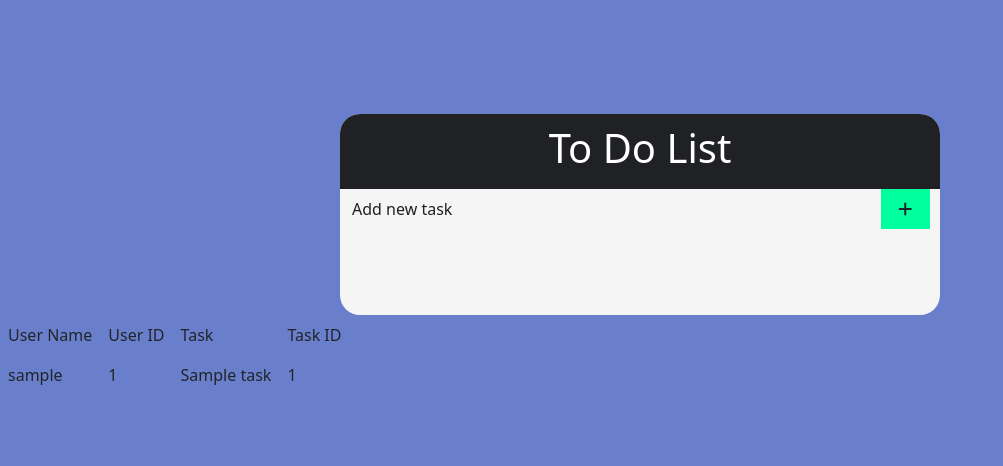
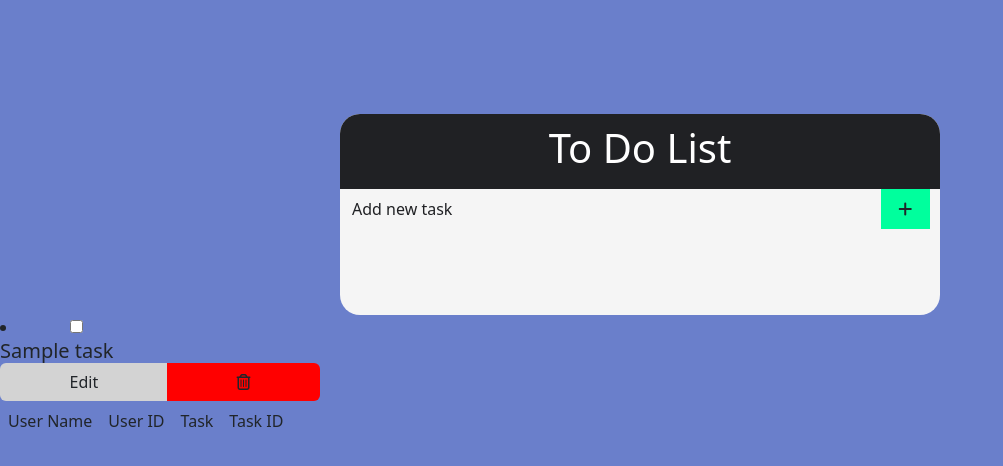
Before and after one commit to MalikTaylor/To-Do-WebApp, a PHP site: page / in a window 1280 px wide. Shown: the top 466 px of the page, without its empty margins (0-1003 px from the left). Run offline with PHP 8.4, Linux system fonts and the light colour scheme; tables that the repository leaves empty or names only in its code hold one stand-in row (values such as "Sample post"); data that the repository does not hold is empty; some libraries are stand-ins or nearby versions.

Commit message:
load tasks from DB into task list

```diff
--- a/index.php
+++ b/index.php
@@ -21,14 +21,25 @@
         </tr>';
 
         while($row = mysqli_fetch_array($response)){
-            echo '<tr><td align="left">' .
-            $row['user_name'] . '</td><td align="left">' .
-            $row['user_id'] . '</td><td align="left">' .
-            $row['task_name'] . '</td><td align="left">' .
-            $row['task_id'] . '</td><td align="left">';
-            echo '</tr>';
+            // echo '<tr><td align="left">' .
+            // $row['user_name'] . '</td><td align="left">' .
+            // $row['user_id'] . '</td><td align="left">' .
+            // $row['task_name'] . '</td><td align="left">' .
+            // $row['task_id'] . '</td><td align="left">';
+            // echo '</tr>';
+            ?>
+                <li>
+                    <input class="col-md-1" type="checkbox">
+                    <h5 class="col-md-8 task-name"><?=$row['task_name']?></h5>
+                    <div class="col-md-3 btn-group task-btns">
+                        <button class="btn edit-btn">Edit</button>
+                        <button class="btn remove-btn far fa-trash-alt" data-id="undefined" aria-hidden="true"></button>
+                    </div>
+                </li>
+            <?php
+
         }
-        echo "</table>";
+        // echo "</table>";
 
     } else{
         echo "Could not issue databse query";
```
